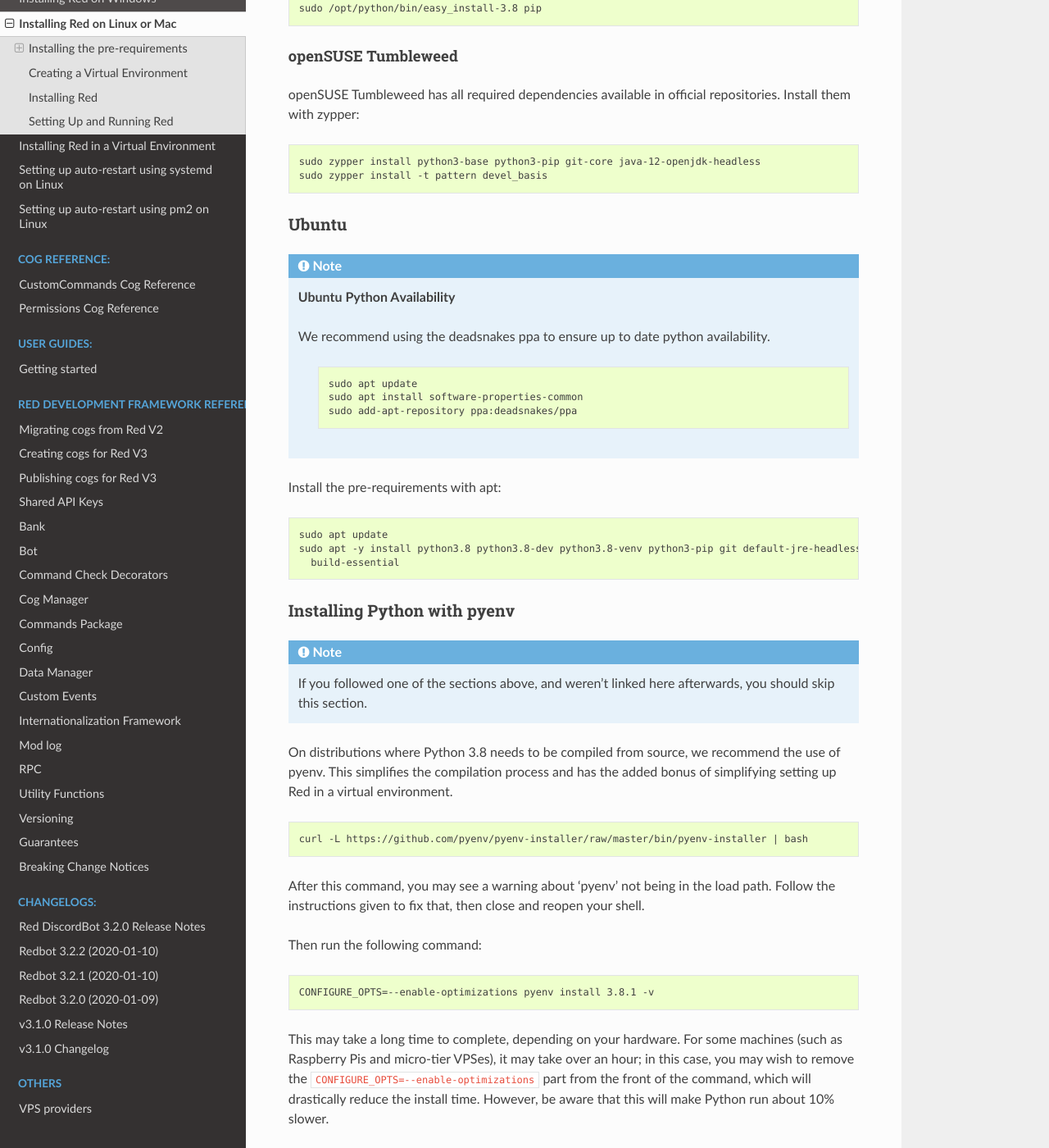
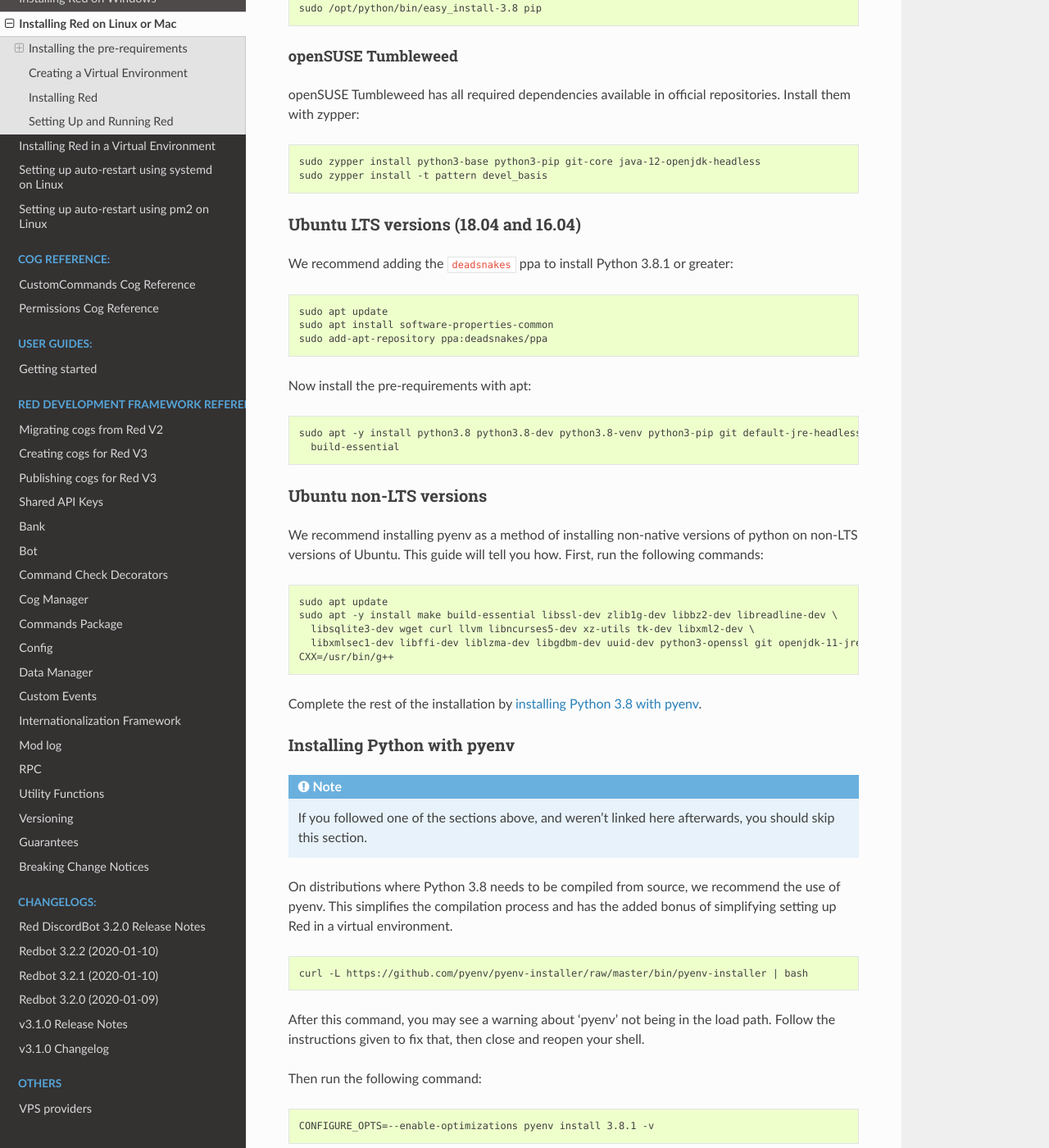
Before and after one commit to Renirous/Red-DiscordBot, a Sphinx documentation site: the page built from docs/install_linux_mac.rst, in a window 1280 px wide and 1400 px high, scrolled down 2984 px. Shown: the whole window at 82% size. Built offline with Sphinx 7.4.7 and the Read the Docs theme 2.0.0, drawn with Linux system fonts in a browser that asks for light colours; the version number is read from the project's files by our own code.

Commit message:
Update install_linux_mac.rst (#3336)

```diff
--- a/docs/install_linux_mac.rst
+++ b/docs/install_linux_mac.rst
@@ -188,27 +188,43 @@
 
 .. _install-ubuntu:
 
-~~~~~~
-Ubuntu
-~~~~~~
+~~~~~~~~~~~~~~~~~~~~~~~~~~~~~~~~~~~~~
+Ubuntu LTS versions (18.04 and 16.04)
+~~~~~~~~~~~~~~~~~~~~~~~~~~~~~~~~~~~~~
 
-.. note:: **Ubuntu Python Availability**
-
-   We recommend using the deadsnakes ppa to ensure up to date python availability.
-
-    .. code-block:: none
-
-        sudo apt update
-        sudo apt install software-properties-common
-        sudo add-apt-repository ppa:deadsnakes/ppa
-
-Install the pre-requirements with apt:
+We recommend adding the ``deadsnakes`` ppa to install Python 3.8.1 or greater:
 
 .. code-block:: none
 
     sudo apt update
+    sudo apt install software-properties-common
+    sudo add-apt-repository ppa:deadsnakes/ppa
+
+Now install the pre-requirements with apt:
+
+.. code-block:: none
+
     sudo apt -y install python3.8 python3.8-dev python3.8-venv python3-pip git default-jre-headless \
       build-essential
+
+.. _install-ubuntu-non-lts:
+
+~~~~~~~~~~~~~~~~~~~~~~~
+Ubuntu non-LTS versions
+~~~~~~~~~~~~~~~~~~~~~~~
+
+We recommend installing pyenv as a method of installing non-native versions of python on
+non-LTS versions of Ubuntu. This guide will tell you how. First, run the following commands:
+
+.. code-block:: none
+
+    sudo apt update
+    sudo apt -y install make build-essential libssl-dev zlib1g-dev libbz2-dev libreadline-dev \
+      libsqlite3-dev wget curl llvm libncurses5-dev xz-utils tk-dev libxml2-dev \
+      libxmlsec1-dev libffi-dev liblzma-dev libgdbm-dev uuid-dev python3-openssl git openjdk-11-jre
+    CXX=/usr/bin/g++
+
+Complete the rest of the installation by `installing Python 3.8 with pyenv <install-python-pyenv>`.
 
 .. _install-python-pyenv:
 
```
